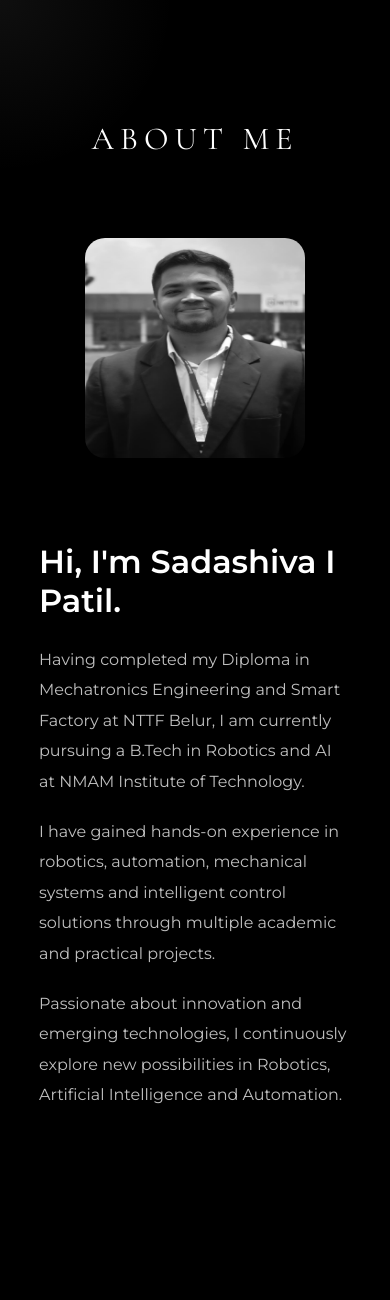
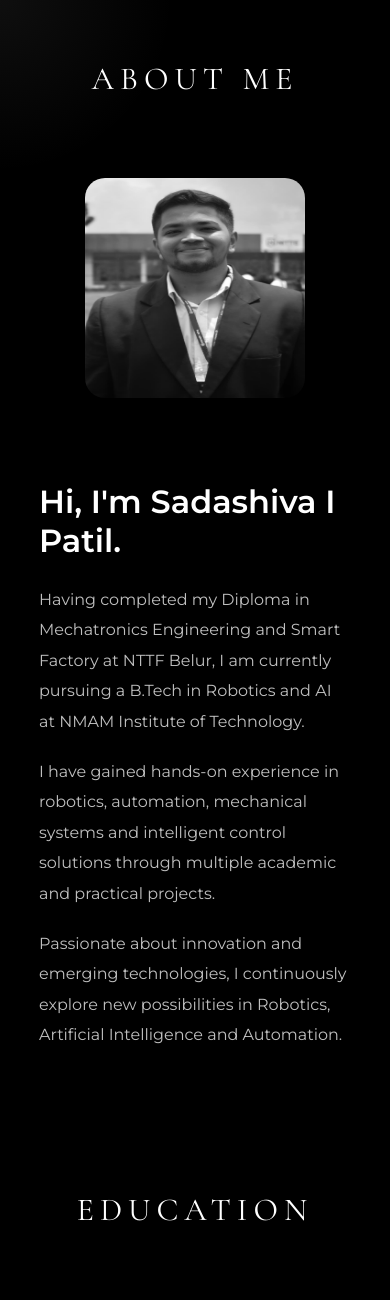
Before and after one commit to sadashivaipatil/sadashiv, a Python web app: template templates/index.html in a window 390 px wide. Shown: the part 845-2145 px from the top of the page. Run offline with Jinja, Linux system fonts and the light colour scheme; the template is opened without the code that fills it, so the values that code supplies are empty.

Commit message:
first commit

```diff
--- a/static/style.css
+++ b/static/style.css
@@ -1539,3 +1539,14 @@ body.light .social-links a{
         display:none;
     }
 }
+
+@media screen and (max-width:768px){
+
+    section{
+
+        padding-top:60px !important;
+
+        padding-bottom:60px !important;
+    }
+
+}
```
